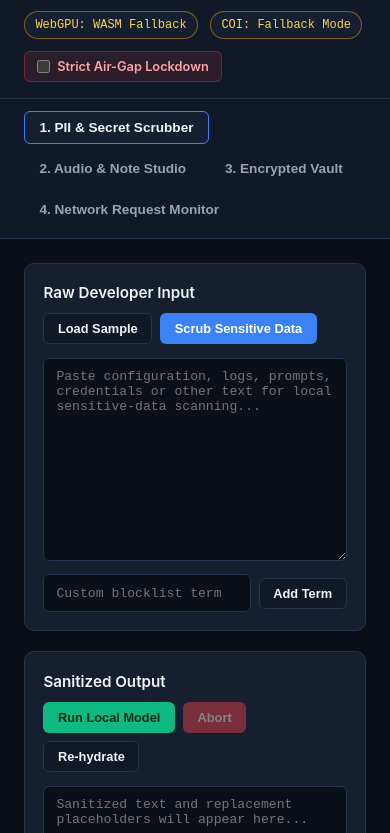
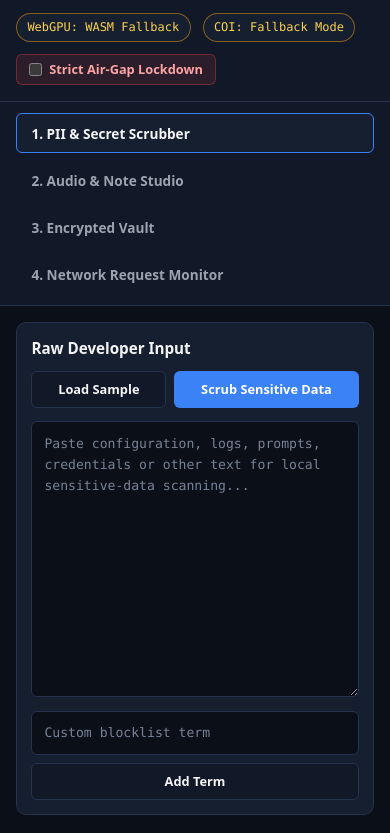
Before and after one commit to AtharvaSiddhawar/localvault-webgpu-ai, a website built with Vite: page index.html in a window 390 px wide. Shown: the part 87-920 px from the top of the page. Built offline with nearby package versions, Linux system fonts and the light colour scheme.

Commit message:
Update styles.css

```diff
--- a/src/styles.css
+++ b/src/styles.css
@@ -1,3 +1,4 @@
+
 :root {
   --bg-primary: #0b0f17;
   --bg-secondary: #111827;
@@ -9,8 +10,8 @@
   --accent-emerald: #10b981;
   --accent-amber: #f59e0b;
   --accent-danger: #ef4444;
-  --font-sans: 'Inter', -apple-system, BlinkMacSystemFont, sans-serif;
-  --font-mono: 'JetBrains Mono', monospace;
+  --font-sans: system-ui, -apple-system, BlinkMacSystemFont, "Segoe UI", sans-serif;
+  --font-mono: ui-monospace, "SFMono-Regular", Consolas, "Liberation Mono", monospace;
 }
 
 * {
@@ -19,12 +20,37 @@
   padding: 0;
 }
 
+html {
+  min-width: 320px;
+  background: var(--bg-primary);
+  color-scheme: dark;
+}
+
 body {
-  background-color: var(--bg-primary);
+  min-height: 100vh;
+  background: var(--bg-primary);
   color: var(--text-primary);
   font-family: var(--font-sans);
-  line-height: 1.5;
-  min-height: 100vh;
+  line-height: 1.55;
+}
+
+button,
+input,
+textarea,
+select {
+  font: inherit;
+}
+
+button {
+  -webkit-tap-highlight-color: transparent;
+}
+
+button:focus-visible,
+input:focus-visible,
+textarea:focus-visible,
+select:focus-visible {
+  outline: 2px solid #93c5fd;
+  outline-offset: 3px;
 }
 
 .mono {
@@ -46,19 +72,21 @@ body {
   display: flex;
   align-items: center;
   gap: 0.875rem;
+  min-width: 0;
 }
 
 .lv-logo-badge {
   display: inline-flex;
   align-items: center;
   justify-content: center;
+  flex: 0 0 auto;
   width: 2.5rem;
   height: 2.5rem;
   border-radius: 0.5rem;
   background: linear-gradient(135deg, var(--accent-primary), var(--accent-emerald));
+  color: #fff;
   font-family: var(--font-mono);
   font-weight: 700;
-  color: #fff;
 }
 
 .lv-brand h1 {
@@ -67,17 +95,20 @@ body {
 }
 
 .lv-version {
-  font-size: 0.75rem;
+  display: inline-block;
   padding: 0.15rem 0.45rem;
   border-radius: 0.25rem;
   background: rgba(59, 130, 246, 0.2);
   color: #93c5fd;
   font-family: var(--font-mono);
+  font-size: 0.75rem;
+  vertical-align: middle;
 }
 
 .lv-subtitle {
+  color: var(--text-secondary);
   font-size: 0.8rem;
-  color: var(--text-secondary);
+  overflow-wrap: anywhere;
 }
 
 .lv-status-bar {
@@ -88,12 +119,19 @@ body {
 }
 
 .status-pill {
+  display: inline-flex;
+  align-items: center;
+  min-height: 1.8rem;
+  padding: 0.25rem 0.65rem;
+  border: 1px solid var(--border-subtle);
+  border-radius: 999px;
+  background: var(--bg-card);
   font-family: var(--font-mono);
   font-size: 0.75rem;
-  padding: 0.25rem 0.65rem;
-  border-radius: 999px;
-  border: 1px solid var(--border-subtle);
-  background: var(--bg-card);
+}
+
+.status-checking {
+  color: var(--text-secondary);
 }
 
 .status-ok {
@@ -110,14 +148,18 @@ body {
   display: inline-flex;
   align-items: center;
   gap: 0.45rem;
+  padding: 0.3rem 0.75rem;
+  border: 1px solid rgba(239, 68, 68, 0.35);
+  border-radius: 0.375rem;
+  background: rgba(239, 68, 68, 0.12);
+  color: #fca5a5;
+  cursor: pointer;
   font-size: 0.8rem;
   font-weight: 600;
-  padding: 0.3rem 0.75rem;
-  border-radius: 0.375rem;
-  background: rgba(239, 68, 68, 0.12);
-  border: 1px solid rgba(239, 68, 68, 0.35);
-  color: #fca5a5;
-  cursor: pointer;
+}
+
+.airgap-switch input {
+  accent-color: var(--accent-danger);
 }
 
 .lv-tabs {
@@ -130,30 +172,38 @@ body {
 }
 
 .lv-tab {
+  padding: 0.55rem 0.9rem;
+  border: 1px solid transparent;
+  border-radius: 0.375rem;
   background: transparent;
   color: var(--text-secondary);
-  border: 1px solid transparent;
-  padding: 0.5rem 0.9rem;
-  border-radius: 0.375rem;
+  cursor: pointer;
   font-size: 0.85rem;
   font-weight: 600;
-  cursor: pointer;
+  transition: background 120ms ease, border-color 120ms ease, color 120ms ease;
+}
+
+.lv-tab:hover {
+  background: rgba(255, 255, 255, 0.04);
+  color: var(--text-primary);
 }
 
 .lv-tab.active {
+  border-color: var(--accent-primary);
   background: var(--bg-card);
   color: var(--text-primary);
-  border-color: var(--accent-primary);
 }
 
 .lv-main {
-  padding: 1.5rem;
+  width: 100%;
   max-width: 1440px;
   margin: 0 auto;
+  padding: 1.5rem;
 }
 
 .lv-panel {
   display: none;
+  min-width: 0;
 }
 
 .lv-panel.active {
@@ -162,31 +212,35 @@ body {
 
 .lv-grid-2 {
   display: grid;
-  grid-template-columns: repeat(auto-fit, minmax(420px, 1fr));
+  grid-template-columns: repeat(2, minmax(0, 1fr));
+  align-items: stretch;
   gap: 1.25rem;
 }
 
 .lv-card {
-  background: var(--bg-card);
+  display: flex;
+  min-width: 0;
+  flex-direction: column;
+  gap: 0.85rem;
+  padding: 1.15rem;
   border: 1px solid var(--border-subtle);
   border-radius: 0.625rem;
-  padding: 1.15rem;
-  display: flex;
-  flex-direction: column;
-  gap: 0.85rem;
+  background: var(--bg-card);
 }
 
 .lv-card-header {
   display: flex;
+  flex-wrap: wrap;
   justify-content: space-between;
   align-items: center;
-  flex-wrap: wrap;
-  gap: 0.5rem;
+  gap: 0.65rem;
 }
 
 .lv-card-header h2 {
+  min-width: 0;
   font-size: 0.95rem;
   font-weight: 600;
+  overflow-wrap: anywhere;
 }
 
 .lv-actions,
@@ -194,35 +248,69 @@ body {
 .lv-audio-controls {
   display: flex;
   flex-wrap: wrap;
+  align-items: center;
   gap: 0.5rem;
-  align-items: center;
 }
 
 .lv-textarea,
 .lv-input,
 .lv-select {
   width: 100%;
+  min-width: 0;
+  padding: 0.7rem 0.75rem;
+  border: 1px solid var(--border-subtle);
+  border-radius: 0.375rem;
   background: var(--bg-primary);
   color: var(--text-primary);
-  border: 1px solid var(--border-subtle);
-  border-radius: 0.375rem;
-  padding: 0.65rem 0.75rem;
   font-size: 0.82rem;
+}
+
+.lv-textarea {
+  display: block;
+  min-height: 7rem;
+  resize: vertical;
+  line-height: 1.6;
+  tab-size: 2;
+  overflow-wrap: anywhere;
+}
+
+.lv-textarea::placeholder,
+.lv-input::placeholder {
+  color: #778398;
+  opacity: 1;
+}
+
+.lv-textarea:read-only {
+  background: #0d1420;
+  color: #cbd5e1;
 }
 
 .lv-input,
 .lv-select {
-  width: auto;
-  flex: 1;
+  flex: 1 1 12rem;
+}
+
+.lv-select {
+  cursor: pointer;
 }
 
 .btn {
+  min-height: 2.25rem;
   padding: 0.45rem 0.85rem;
+  border: 1px solid transparent;
   border-radius: 0.375rem;
-  border: 1px solid transparent;
+  cursor: pointer;
   font-size: 0.8rem;
   font-weight: 600;
-  cursor: pointer;
+  transition: filter 120ms ease, transform 120ms ease;
+}
+
+.btn:hover:not(:disabled) {
+  filter: brightness(1.1);
+}
+
+.btn:active:not(:disabled) {
+  transform: translateY(1px);
 }
 
 .btn:disabled {
@@ -236,9 +324,9 @@ body {
 }
 
 .btn-secondary {
+  border-color: var(--border-subtle);
   background: var(--bg-secondary);
   color: var(--text-primary);
-  border-color: var(--border-subtle);
 }
 
 .btn-accent {
@@ -252,29 +340,116 @@ body {
 }
 
 .lv-stats-bar {
-  font-size: 0.78rem;
-  padding: 0.5rem 0.75rem;
+  padding: 0.55rem 0.75rem;
+  border: 1px solid var(--border-subtle);
   border-radius: 0.375rem;
   background: var(--bg-primary);
+  color: #93c5fd;
+  font-size: 0.78rem;
+  overflow-wrap: anywhere;
+}
+
+.lv-audit-log {
+  display: flex;
+  max-height: 360px;
+  flex-direction: column;
+  gap: 0.5rem;
+  overflow: auto;
+  padding: 0.75rem;
   border: 1px solid var(--border-subtle);
+  border-radius: 0.375rem;
+  background: var(--bg-primary);
+  font-size: 0.75rem;
+  overflow-wrap: anywhere;
+}
+
+.lv-audit-log > div {
+  padding-bottom: 0.45rem;
+  border-bottom: 1px solid rgba(148, 163, 184, 0.12);
+  line-height: 1.6;
+}
+
+.lv-audit-log > div:last-child {
+  padding-bottom: 0;
+  border-bottom: 0;
+}
+
+.lv-audit-log strong {
   color: #93c5fd;
 }
 
-.lv-audit-log {
-  max-height: 360px;
-  overflow-y: auto;
-  background: var(--bg-primary);
-  border: 1px solid var(--border-subtle);
-  border-radius: 0.375rem;
-  padding: 0.75rem;
-  font-size: 0.78rem;
-  display: flex;
-  flex-direction: column;
-  gap: 0.4rem;
+@media (max-width: 960px) {
+  .lv-grid-2 {
+    grid-template-columns: minmax(0, 1fr);
+  }
+
+  .lv-header {
+    align-items: flex-start;
+  }
 }
 
-@media (max-width: 768px) {
-  .lv-grid-2 {
-    grid-template-columns: 1fr;
+@media (max-width: 600px) {
+  .lv-header {
+    padding: 1rem;
+  }
+
+  .lv-status-bar {
+    width: 100%;
+  }
+
+  .lv-tabs {
+    gap: 0.4rem;
+    padding: 0.65rem 1rem;
+  }
+
+  .lv-tab {
+    flex: 1 1 100%;
+    text-align: left;
+  }
+
+  .lv-main {
+    padding: 1rem;
+  }
+
+  .lv-card {
+    padding: 0.9rem;
+  }
+
+  .lv-card-header {
+    align-items: stretch;
+  }
+
+  .lv-actions {
+    width: 100%;
+  }
+
+  .lv-actions .btn {
+    flex: 1 1 auto;
+  }
+
+  .lv-inline-controls,
+  .lv-audio-controls {
+    align-items: stretch;
+  }
+
+  .lv-inline-controls .btn,
+  .lv-audio-controls .btn {
+    flex: 1 1 100%;
+  }
+
+  .lv-input,
+  .lv-select {
+    flex-basis: 100%;
   }
 }
+
+@media (prefers-reduced-motion: reduce) {
+  *,
+  *::before,
+  *::after {
+    scroll-behavior: auto !important;
+    transition-duration: 0.01ms !important;
+    animation-duration: 0.01ms !important;
+    animation-iteration-count: 1 !important;
+  }
+}
```
